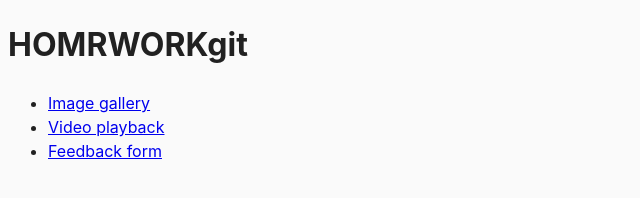
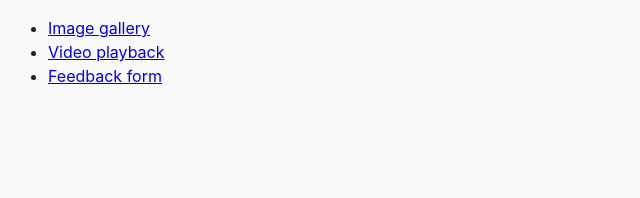
Before and after one commit to YevheniiKravchukUA/goit-js-hw-08, a website built with Parcel: page src/index.html in a window 1280 px wide. Shown: the whole page, without its empty margins (0-640 px from the left). Built offline with nearby package versions, Linux system fonts and the light colour scheme.

Commit message:
emty commit

```diff
--- a/src/index.html
+++ b/src/index.html
@@ -8,7 +8,6 @@
     <link rel="stylesheet" href="css/common.css" />
   </head>
   <body>
-    <h1>HOMRWORKgit</h1>
     <ul>
       <li><a href="01-gallery.html">Image gallery</a></li>
       <li><a href="02-video.html">Video playback</a></li>
```
